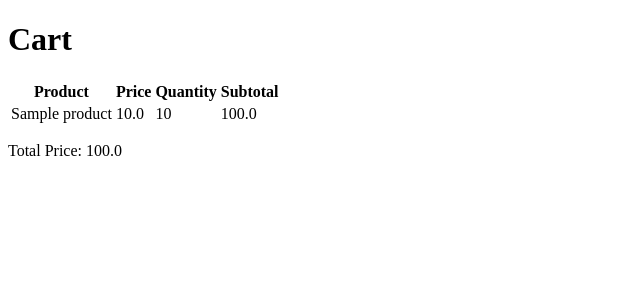
After one commit to ezatul18/TT8L-06, a Flask app: page /cart in a window 1280 px wide. The commit adds this page. Shown: the top 300 px of the page, without its empty margins (0-640 px from the left). Run offline with Flask 3, Linux system fonts and the light colour scheme; tables that the repository leaves empty hold one stand-in row (values such as "Sample post").

Commit message:
edit databse edit homepage

```diff
--- a/app.py
+++ b/app.py
@@ -1,5 +1,11 @@
+from flask import Flask
 from mylogin import create_app
+from mylogin.routes import routes
+
+app = create_app()
+
+
+app.register_blueprint(routes)
 
 if __name__ == '__main__':
-    app = create_app()
     app.run(debug=True)
--- /dev/null
+++ b/mylogin/routes.py
@@ -0,0 +1,38 @@
+from flask import Blueprint, render_template, jsonify, request
+from sqlalchemy import create_engine
+from sqlalchemy.orm import sessionmaker
+from mylogin.models import Product, Cart
+
+routes = Blueprint("routes", __name__)
+
+# SQLAlchemy setup
+DB_NAME = "database.db"
+engine = create_engine(f'sqlite:///{DB_NAME}')
+Session = sessionmaker(bind=engine)
+session = Session()
+
+# Define routes
+@routes.route('/store2')
+def store2():
+    products = session.query(Product).all()
+    return render_template('store2.html', products=products)
+
+@routes.route('/add_to_cart', methods=['POST'])
+def add_to_cart():
+    product_id = request.form['product_id']
+    quantity = int(request.form['quantity'])
+
+    product = session.query(Product).filter_by(id=product_id).first()
+    if product:
+        cart_item = Cart(product_id=product_id, quantity=quantity)
+        session.add(cart_item)
+        session.commit()
+        return jsonify({'message': 'Product added to cart successfully'})
+    else:
+        return jsonify({'error': 'Product not found'})
+
+@routes.route('/cart')
+def cart():
+    cart_items = session.query(Product.name, Product.price, Cart.quantity).join(Cart).all()
+    total_price = sum(item.price * item.quantity for item in cart_items)
+    return render_template('cart.html', cart_items=cart_items, total_price=total_price)
--- a/mylogin/static/css/style.css
+++ b/mylogin/static/css/style.css
@@ -481,6 +481,8 @@ hr {
     text-align: center;
     justify-content: center;
     color:#FFC4DD;
+    font-size: 35px;
+    font-weight: bold;
 }
 
 
@@ -527,6 +529,7 @@ hr {
 .schedule_box {
     display: grid;
     grid-template-columns: repeat(auto-fit, minmax(180px, auto));
+    grid-gap: 10px;
 
 
 
@@ -538,8 +541,9 @@ hr {
     display: flex;
     flex-direction: column;
     align-items: center;
-    padding: 20px;
+    padding: 5px;
     border-radius: 10px;
+
 }
 
 .ktm_schedule img,
--- /dev/null
+++ b/mylogin/templates/cart.html
@@ -0,0 +1,32 @@
+<!DOCTYPE html>
+<html lang="en">
+<head>
+    <meta charset="UTF-8">
+    <meta name="viewport" content="width=device-width, initial-scale=1.0">
+    <title>Cart</title>
+</head>
+<body>
+    <h1>Cart</h1>
+    <table>
+        <thead>
+            <tr>
+                <th>Product</th>
+                <th>Price</th>
+                <th>Quantity</th>
+                <th>Subtotal</th>
+            </tr>
+        </thead>
+        <tbody>
+            {% for item in cart_items %}
+            <tr>
+                <td>{{ item.name }}</td>
+                <td>{{ item.price }}</td>
+                <td>{{ item.quantity }}</td>
+                <td>{{ item.price * item.quantity }}</td>
+            </tr>
+            {% endfor %}
+        </tbody>
+    </table>
+    <p>Total Price: {{ total_price }}</p>
+</body>
+</html>
```
Also changed, not shown: mylogin/__init__.py (+10 -10 lines), mylogin/auth.py (+46 -60 lines), mylogin/cart.py (added, +43 -0 lines), mylogin/models.py (+16 -0 lines), mylogin/templates/store2.html (added, +24 -0 lines), database.db (added), instance/database.db (added), 2 other files.
